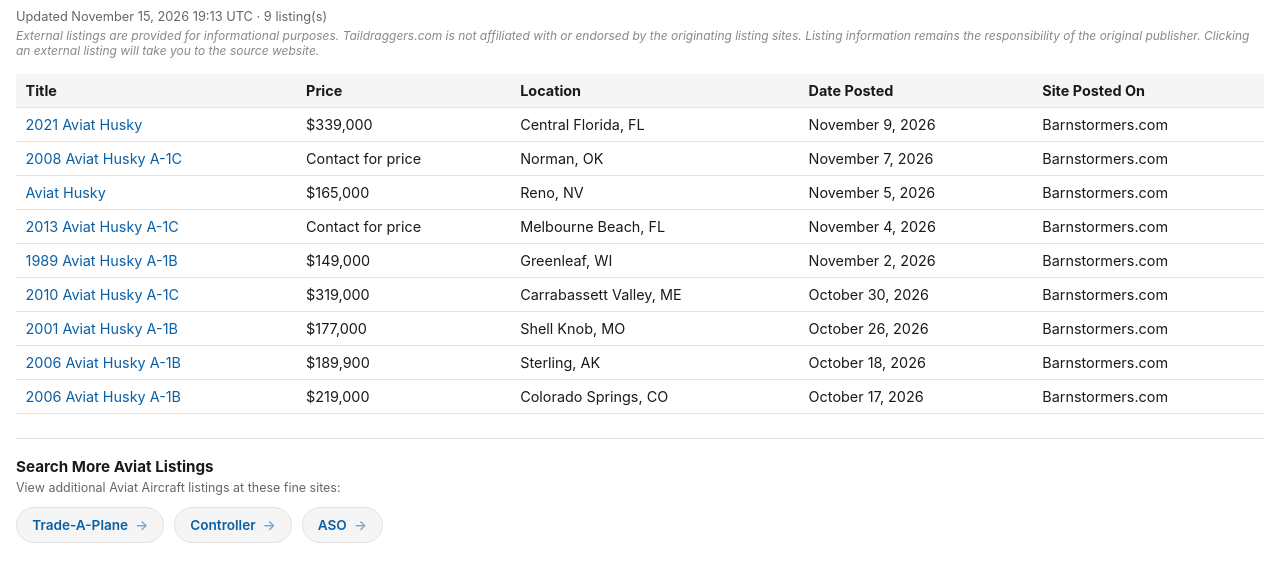
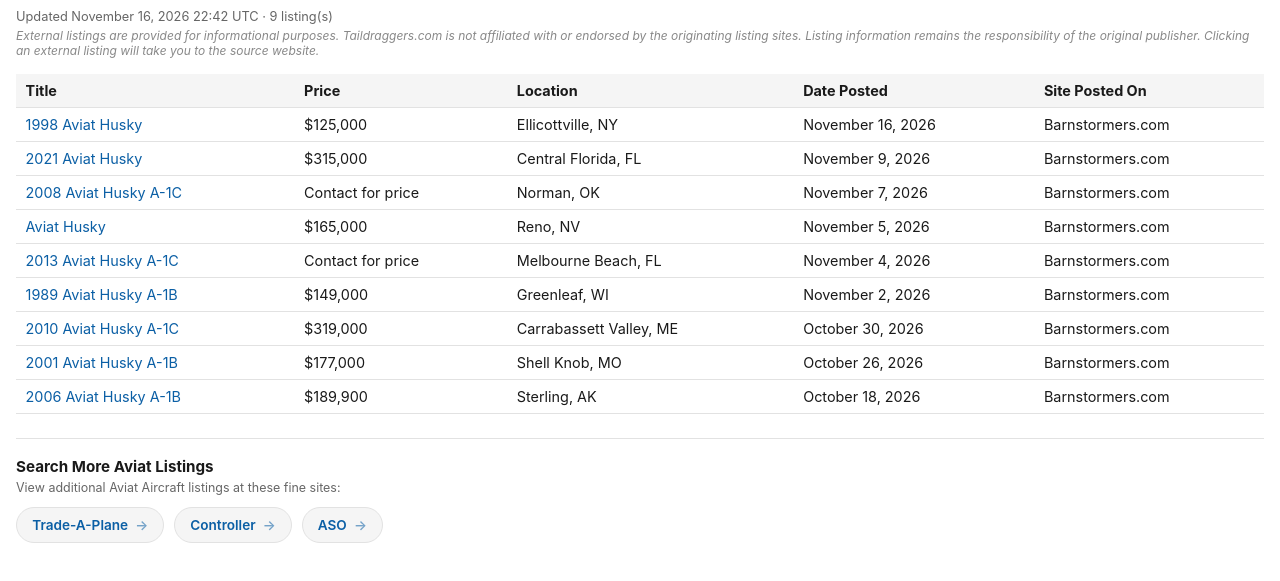
Before and after one commit to taildraggers/aviat, a plain HTML site: page docs/index.html in a window 1280 px wide. Shown: the part 43-624 px from the top of the page. Drawn offline with Linux system fonts and the light colour scheme.

Commit message:
Update Aviat listings (2026-11-16)

```diff
--- a/docs/index.html
+++ b/docs/index.html
@@ -76,14 +76,15 @@
 </head>
 <body>
   <h1>Other Aviat Ads on the Web</h1>
-  <div class="updated">Updated November 15, 2026 19:13 UTC &middot; 9 listing(s)</div>
+  <div class="updated">Updated November 16, 2026 22:42 UTC &middot; 9 listing(s)</div>
   <div class="disclaimer">External listings are provided for informational purposes. Taildraggers.com is not affiliated with or endorsed by the originating listing sites. Listing information remains the responsibility of the original publisher. Clicking an external listing will take you to the source website.</div>
   <table>
     <thead>
       <tr><th>Title</th><th>Price</th><th>Location</th><th>Date Posted</th><th>Site Posted On</th></tr>
     </thead>
     <tbody>
-        <tr><td><a href="https://www.barnstormers.com/classified-2039737-2021-Aviat-Husky-IFR,-Glass.html" target="_blank" rel="noopener noreferrer">2021 Aviat Husky</a></td><td>$339,000</td><td>Central Florida, FL</td><td>November 9, 2026</td><td>Barnstormers.com</td></tr>
+        <tr><td><a href="https://www.barnstormers.com/classified-2084108-1998-Aviat-Husky-A1A-For-Sale.html" target="_blank" rel="noopener noreferrer">1998 Aviat Husky</a></td><td>$125,000</td><td>Ellicottville, NY</td><td>November 16, 2026</td><td>Barnstormers.com</td></tr>
+        <tr><td><a href="https://www.barnstormers.com/classified-2039737-2021-Aviat-Husky-180hr-REDUCED.html" target="_blank" rel="noopener noreferrer">2021 Aviat Husky</a></td><td>$315,000</td><td>Central Florida, FL</td><td>November 9, 2026</td><td>Barnstormers.com</td></tr>
         <tr><td><a href="https://www.barnstormers.com/classified-2072509-2008-Aviat-Husky-A1C-200.html" target="_blank" rel="noopener noreferrer">2008 Aviat Husky A-1C</a></td><td>Contact for price</td><td>Norman, OK</td><td>November 7, 2026</td><td>Barnstormers.com</td></tr>
         <tr><td><a href="https://www.barnstormers.com/classified-2082173-94-Aviat-Husky-Exp-For-Sale.html" target="_blank" rel="noopener noreferrer">Aviat Husky</a></td><td>$165,000</td><td>Reno, NV</td><td>November 5, 2026</td><td>Barnstormers.com</td></tr>
         <tr><td><a href="https://www.barnstormers.com/classified-1955645-2013-Husky-A-1C-180.html" target="_blank" rel="noopener noreferrer">2013 Aviat Husky A-1C</a></td><td>Contact for price</td><td>Melbourne Beach, FL</td><td>November 4, 2026</td><td>Barnstormers.com</td></tr>
@@ -91,7 +92,6 @@
         <tr><td><a href="https://www.barnstormers.com/classified-2068143-2010-Husky-A-1C-180.html" target="_blank" rel="noopener noreferrer">2010 Aviat Husky A-1C</a></td><td>$319,000</td><td>Carrabassett Valley, ME</td><td>October 30, 2026</td><td>Barnstormers.com</td></tr>
         <tr><td><a href="https://www.barnstormers.com/classified-2039482-2001-Husky-A-1B.html" target="_blank" rel="noopener noreferrer">2001 Aviat Husky A-1B</a></td><td>$177,000</td><td>Shell Knob, MO</td><td>October 26, 2026</td><td>Barnstormers.com</td></tr>
         <tr><td><a href="https://www.barnstormers.com/classified-2073983-AMAZING-2006-AVIAT-HUSKY-A1-B!.html" target="_blank" rel="noopener noreferrer">2006 Aviat Husky A-1B</a></td><td>$189,900</td><td>Sterling, AK</td><td>October 18, 2026</td><td>Barnstormers.com</td></tr>
-        <tr><td><a href="https://www.barnstormers.com/classified-2054219-2006-Husky-A1-B.html" target="_blank" rel="noopener noreferrer">2006 Aviat Husky A-1B</a></td><td>$219,000</td><td>Colorado Springs, CO</td><td>October 17, 2026</td><td>Barnstormers.com</td></tr>
     </tbody>
   </table>
   <div class="more-resources">
```
